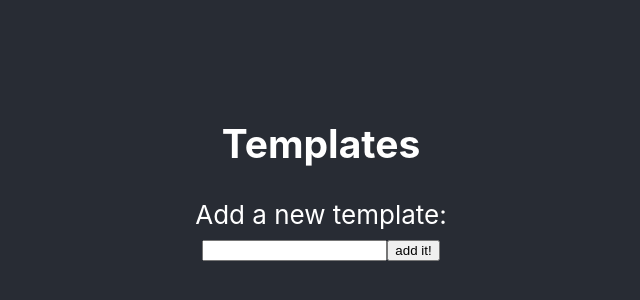
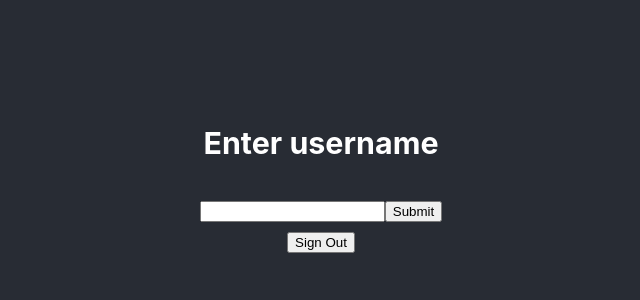
Before and after one commit to timdecillis/swolemate, a React (Create React App) app in the folder client/: page / in a window 1280 px wide. Shown: the part 226-526 px from the top of the page, without its empty margins (319-959 px from the left). Built offline with nearby package versions, Linux system fonts and the light colour scheme.

Commit message:
Partially implemented sign in and sign out functionality

```diff
--- a/client/src/App.tsx
+++ b/client/src/App.tsx
@@ -3,9 +3,11 @@ import axios from 'axios';
 
 import './App.css';
 import Templates from './components/Templates';
+import SignIn from './components/SignIn';
 
 function App() {
 
+  const [signedIn, setSignedIn] = useState(false);
   const [templates, setTemplates] = useState<string[]>([]);
   const [user, setUser] = useState('');
 
@@ -16,7 +18,8 @@ function App() {
   return (
     <div className="App">
       <header className="App-header">
-        <Templates user={user} setTemplates={setTemplates} templates={templates} />
+        {!signedIn && <SignIn signedIn={signedIn} setSignedIn={setSignedIn} setTemplates={setTemplates} />}
+        {signedIn && <Templates user={user} setTemplates={setTemplates} templates={templates} />}
       </header>
     </div>
   );
--- a/client/src/components/SignIn.tsx
+++ b/client/src/components/SignIn.tsx
@@ -1,13 +1,13 @@
-
-import React, { SyntheticEvent, useState } from 'react';
 import axios from 'axios';
+import React, { SyntheticEvent, useState, ReactNode, SetStateAction, Dispatch } from 'react';
 
 interface SignInProps {
-  setTemplates: React.Dispatch<React.SetStateAction<[]>>
-
+  setSignedIn: Dispatch<SetStateAction<false>>
+  setTemplates: Dispatch<SetStateAction<ReactNode[]>>
+  signedIn: Dispatch<SetStateAction<boolean>>
 }
 
-const SignIn = ({ setTemplates }: SignInProps) => {
+const SignIn = ({ setTemplates, signedIn, setSignedIn }: SignInProps) => {
 
   const instance = axios.create({
     baseURL: 'http://localhost:5000'
@@ -18,7 +18,7 @@ const SignIn = ({ setTemplates }: SignInProps) => {
   const onSubmit = (event: SyntheticEvent) => {
     event.preventDefault()
     instance.get('/getUserTemplates', { params: { user } })
-      .then(({data}) => {
+      .then(({ data }) => {
         setTemplates(data);
       })
   }
@@ -30,6 +30,9 @@ const SignIn = ({ setTemplates }: SignInProps) => {
         <input onChange={e => setUser(e.target.value)} type='text' />
         <input type='submit' />
       </form>
+      <button onClick={() => {
+        setSignedIn(false)
+      }} >Sign Out</button>
     </div>
   )
 }
```
